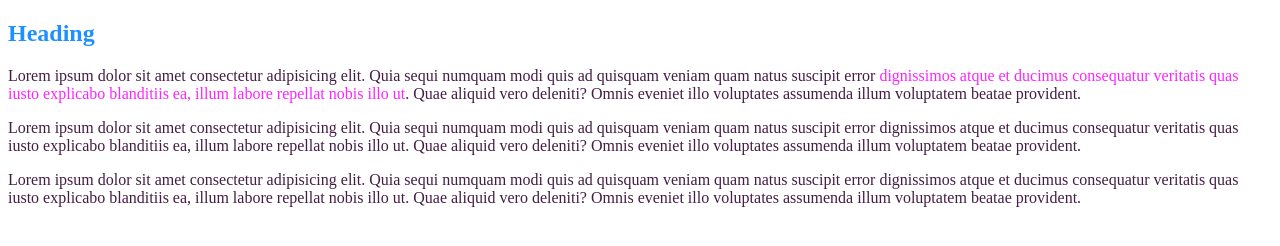
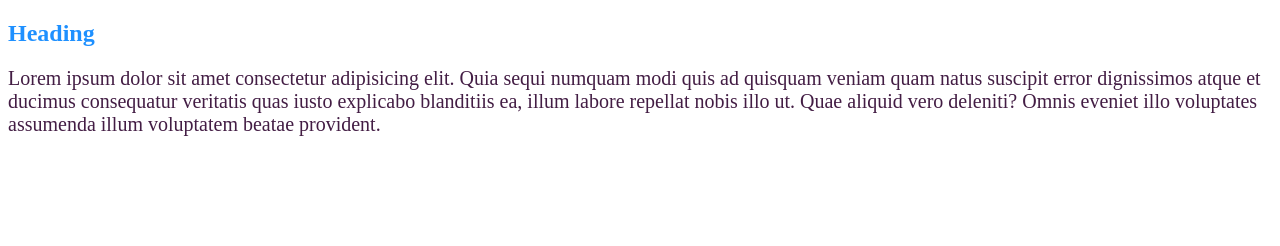
Before and after one commit to freshcodeAlice/fd-html-welcome, a plain HTML site: page index.html in a window 1280 px wide. Drawn offline with Linux system fonts and the light colour scheme.

Commit message:
Px and Pt

```diff
--- a/index.html
+++ b/index.html
@@ -11,21 +11,20 @@
         }
 
         p {
-            color: rgb(67, 29, 68);  /* Red Green Blue - 0 to 255*/
-            /* rgba()   -- різновид rgb + alfa-chanel - 0 to 1*/
-        }
-        span {
-            color: #ff23ff; /* hexadecimal color */
-        }
+            color: rgb(67, 29, 68);
+            /* font-size: 20px;  px = 1/96 inch - Absolute size */
+            /* font-size: 16pt; Typographic punkts */
+            font-size: 20px;
+         }
+
     </style>
 </head>
 <body>
       <section>
         <article>
             <h2>Heading</h2>
-            <p>Lorem ipsum dolor sit amet consectetur adipisicing elit. Quia sequi numquam modi quis ad quisquam veniam quam natus suscipit error <span>dignissimos atque et ducimus consequatur veritatis quas iusto explicabo blanditiis ea, illum labore repellat nobis illo ut</span>. Quae aliquid vero deleniti? Omnis eveniet illo voluptates assumenda illum voluptatem beatae provident.</p>
             <p>Lorem ipsum dolor sit amet consectetur adipisicing elit. Quia sequi numquam modi quis ad quisquam veniam quam natus suscipit error dignissimos atque et ducimus consequatur veritatis quas iusto explicabo blanditiis ea, illum labore repellat nobis illo ut. Quae aliquid vero deleniti? Omnis eveniet illo voluptates assumenda illum voluptatem beatae provident.</p>
-            <p>Lorem ipsum dolor sit amet consectetur adipisicing elit. Quia sequi numquam modi quis ad quisquam veniam quam natus suscipit error dignissimos atque et ducimus consequatur veritatis quas iusto explicabo blanditiis ea, illum labore repellat nobis illo ut. Quae aliquid vero deleniti? Omnis eveniet illo voluptates assumenda illum voluptatem beatae provident.</p>
+
         </article>
       </section>
 </body>
```
